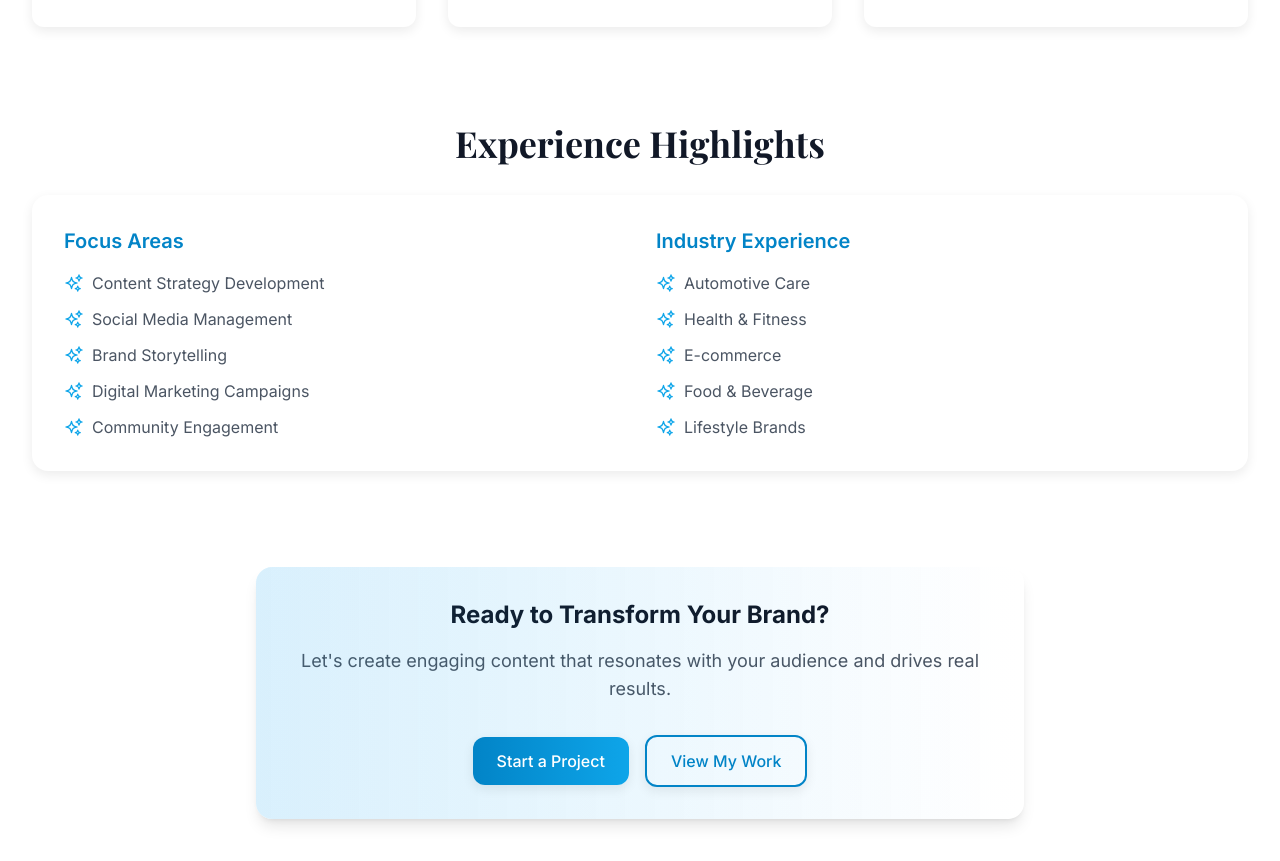
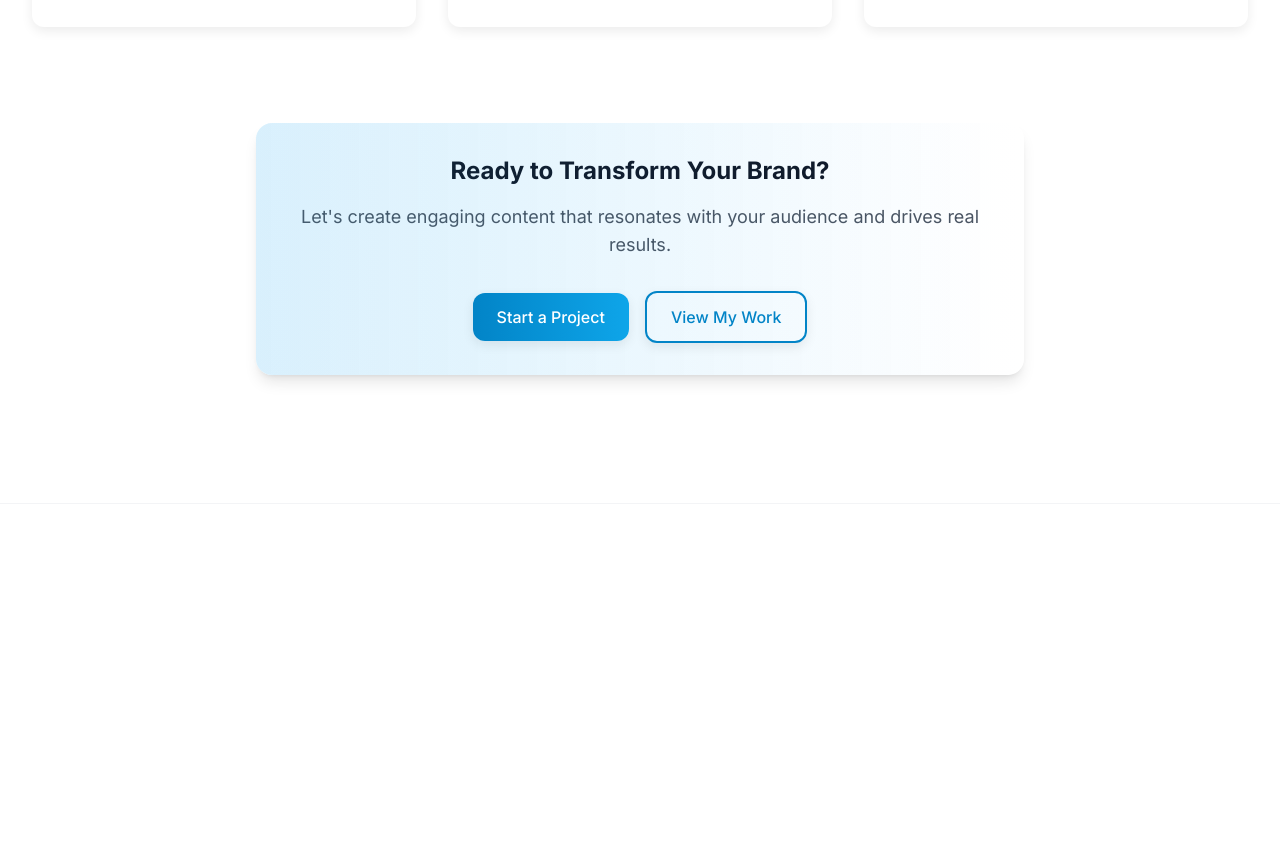
Before and after one commit to YoussefAbdelmaksod1/Abdelrahman-s_portfolio, a Next.js app: page /about in a window 1280 px wide. Shown: the part 1683-2544 px from the top of the page. After the commit the page ends 2187 px from the top, so only its background shows below. Built offline with nearby package versions, Linux system fonts and the light colour scheme; a web font is replaced by a local one.

Commit message:
new version

```diff
--- a/src/app/about/page.tsx
+++ b/src/app/about/page.tsx
@@ -289,70 +289,6 @@ export default function AboutPage() {
                 ))}
               </motion.div>
 
-              {/* Experience Highlights */}
-              <motion.div
-                className="mb-24"
-                initial={{ opacity: 0, y: 20 }}
-                whileInView={{ opacity: 1, y: 0 }}
-                viewport={{ once: true }}
-              >
-                <h2 className="heading-2 mb-8 text-center">Experience Highlights</h2>
-                <div className="bg-white dark:bg-gray-800 rounded-2xl p-8 shadow-[0_4px_12px_rgba(0,0,0,0.08)] dark:shadow-[0_4px_12px_rgba(0,0,0,0.2)] hover:shadow-[0_8px_24px_rgba(0,0,0,0.12)] dark:hover:shadow-[0_8px_24px_rgba(0,0,0,0.24)] transition-all duration-300">
-                  <div className="grid grid-cols-1 md:grid-cols-2 gap-8">
-                    <div className="space-y-6">
-                      <div>
-                        <h3 className="text-xl font-semibold text-primary-600 dark:text-primary-400 mb-4">Focus Areas</h3>
-                        <ul className="space-y-3">
-                          {[
-                            "Content Strategy Development",
-                            "Social Media Management",
-                            "Brand Storytelling",
-                            "Digital Marketing Campaigns",
-                            "Community Engagement"
-                          ].map((item) => (
-                            <motion.li
-                              key={item}
-                              className="flex items-center gap-2 text-gray-600 dark:text-gray-300"
-                              initial={{ opacity: 0, x: -20 }}
-                              whileInView={{ opacity: 1, x: 0 }}
-                              viewport={{ once: true }}
-                            >
-                              <SparklesIcon className="h-5 w-5 text-primary-500" />
-                              {item}
-                            </motion.li>
-                          ))}
-                        </ul>
-                      </div>
-                    </div>
-                    <div className="space-y-6">
-                      <div>
-                        <h3 className="text-xl font-semibold text-primary-600 dark:text-primary-400 mb-4">Industry Experience</h3>
-                        <ul className="space-y-3">
-                          {[
-                            "Automotive Care",
-                            "Health & Fitness",
-                            "E-commerce",
-                            "Food & Beverage",
-                            "Lifestyle Brands"
-                          ].map((item) => (
-                            <motion.li
-                              key={item}
-                              className="flex items-center gap-2 text-gray-600 dark:text-gray-300"
-                              initial={{ opacity: 0, x: -20 }}
-                              whileInView={{ opacity: 1, x: 0 }}
-                              viewport={{ once: true }}
-                            >
-                              <SparklesIcon className="h-5 w-5 text-primary-500" />
-                              {item}
-                            </motion.li>
-                          ))}
-                        </ul>
-                      </div>
-                    </div>
-                  </div>
-                </div>
-              </motion.div>
-
               {/* CTA Section */}
               <motion.div
                 className="text-center"
--- a/src/app/page.tsx
+++ b/src/app/page.tsx
@@ -85,9 +85,9 @@ export default function HomePage() {
       <Navigation />
       <main className="flex-grow">
         {/* Hero Section */}
-        <section className="relative min-h-screen overflow-hidden section-gradient pt-32 lg:pt-40">
-          <div className="container relative z-10">
-            <div className="grid items-center gap-12 lg:grid-cols-2">
+        <section className="relative min-h-screen overflow-hidden section-gradient pt-24 sm:pt-32 lg:pt-40">
+          <div className="container relative z-10 px-4 sm:px-6 lg:px-8">
+            <div className="grid items-center gap-8 sm:gap-12 lg:grid-cols-2">
               <motion.div
                 className="text-center lg:text-left"
                 initial={{ opacity: 0, x: -50 }}
@@ -95,7 +95,7 @@ export default function HomePage() {
                 transition={{ duration: 0.5 }}
               >
                 <motion.h1
-                  className="heading-1"
+                  className="text-3xl sm:text-4xl lg:text-5xl font-bold tracking-tight"
                   initial={{ opacity: 0, y: 20 }}
                   animate={{ opacity: 1, y: 0 }}
                   transition={{ delay: 0.2 }}
@@ -108,7 +108,7 @@ export default function HomePage() {
                   </span>
                 </motion.h1>
                 <motion.p
-                  className="mt-6 text-lg leading-8 text-gray-600 dark:text-gray-300"
+                  className="mt-4 sm:mt-6 text-base sm:text-lg leading-7 sm:leading-8 text-gray-600 dark:text-gray-300 max-w-xl mx-auto lg:mx-0"
                   initial={{ opacity: 0 }}
                   animate={{ opacity: 1 }}
                   transition={{ delay: 0.4 }}
@@ -116,15 +116,15 @@ export default function HomePage() {
                   Passionate content creator specializing in crafting compelling digital experiences that resonate with audiences and drive meaningful engagement.
                 </motion.p>
                 <motion.div
-                  className="mt-10 flex items-center justify-center gap-x-6 lg:justify-start"
+                  className="mt-8 sm:mt-10 flex items-center justify-center gap-4 sm:gap-x-6 lg:justify-start"
                   initial={{ opacity: 0, y: 20 }}
                   animate={{ opacity: 1, y: 0 }}
                   transition={{ delay: 0.6 }}
                 >
-                  <Link href="/portfolio" className="btn-primary">
+                  <Link href="/portfolio" className="btn-primary px-6 py-2.5 sm:px-8 sm:py-3 text-sm sm:text-base">
                     View My Projects
                   </Link>
-                  <Link href="/contact" className="btn-outline">
+                  <Link href="/contact" className="btn-outline px-6 py-2.5 sm:px-8 sm:py-3 text-sm sm:text-base">
                     Get in Touch
                   </Link>
                 </motion.div>
@@ -132,7 +132,7 @@ export default function HomePage() {
 
               {/* Profile Image with Animation */}
               <motion.div
-                className="relative mx-auto aspect-square w-full max-w-md"
+                className="relative mx-auto aspect-square w-full max-w-sm sm:max-w-md"
                 initial={{ opacity: 0, scale: 0.8 }}
                 animate={{ opacity: 1, scale: 1 }}
                 transition={{ duration: 0.5, delay: 0.3 }}
@@ -662,58 +662,60 @@ export default function HomePage() {
         </section>
 
         {/* Skills Section */}
-        <section className="relative section-alt py-24 sm:py-32">
-          <div className="container">
+        <section className="relative section-alt py-16 sm:py-24 lg:py-32">
+          <div className="container px-4 sm:px-6 lg:px-8">
             <motion.div
               className="mx-auto max-w-2xl text-center"
               initial={{ opacity: 0, y: 20 }}
               whileInView={{ opacity: 1, y: 0 }}
               viewport={{ once: true }}
             >
-              <h2 className="heading-2">Skills & Expertise</h2>
-              <p className="mt-4 text-lg leading-8 text-gray-600 dark:text-gray-300">
+              <h2 className="heading-2 text-3xl sm:text-4xl lg:text-5xl">Skills & Expertise</h2>
+              <p className="mt-4 text-base sm:text-lg leading-7 sm:leading-8 text-gray-600 dark:text-gray-300">
                 A diverse skill set in content creation, marketing, and digital strategy
               </p>
             </motion.div>
 
-            <div className="mt-16 grid gap-12 lg:grid-cols-2">
+            <div className="mt-12 sm:mt-16 grid gap-6 sm:gap-8 lg:gap-12 md:grid-cols-2">
               {[
                 {
                   title: "Content Creation",
                   skills: [
-                    { name: "Creative Writing", icon: "✍️" },
-                    { name: "Design Enhancement", icon: "🎨" },
-                    { name: "Art Direction", icon: "🎭" },
+                    { name: "Content Writing & Copywriting", icon: "✍️" },
                     { name: "Storytelling", icon: "📖" },
-                    { name: "Content Planning", icon: "📋" },
-                    { name: "Brand Voice", icon: "🎯" }
+                    { name: "Scriptwriting", icon: "🎬" },
+                    { name: "Social Media Marketing", icon: "📱" },
+                    { name: "Visual Branding", icon: "🎨" },
+                    { name: "Creative Campaign Development", icon: "🚀" },
+                    { name: "Content Repurposing", icon: "🔄" }
                   ],
                   gradient: "from-rose-400 to-purple-500"
                 },
                 {
-                  title: "Digital Marketing",
+                  title: "Strategic & Analytical",
                   skills: [
-                    { name: "Social Media", icon: "📱" },
-                    { name: "Content Strategy", icon: "🎯" },
-                    { name: "Brand Development", icon: "⭐" },
-                    { name: "Analytics", icon: "📊" },
-                    { name: "Campaign Management", icon: "🚀" },
-                    { name: "Market Research", icon: "🔍" }
+                    { name: "Brand Strategy", icon: "⭐" },
+                    { name: "Market Research", icon: "📊" },
+                    { name: "Insights Analytics", icon: "📈" },
+                    { name: "SWOT Analysis", icon: "🎯" },
+                    { name: "Competitive Analysis", icon: "🔍" },
+                    { name: "Conversion Optimization", icon: "📈" },
+                    { name: "Performance Tracking", icon: "📋" }
                   ],
                   gradient: "from-blue-400 to-cyan-500"
                 }
               ].map((category, index) => (
                 <motion.div
                   key={category.title}
-                  className="relative overflow-hidden bg-white dark:bg-gray-800 rounded-2xl p-8 shadow-lg"
+                  className="relative overflow-hidden bg-white dark:bg-gray-800 rounded-2xl p-6 sm:p-8 shadow-lg"
                   initial={{ opacity: 0, y: 20 }}
                   whileInView={{ opacity: 1, y: 0 }}
                   transition={{ delay: index * 0.2 }}
                 >
-                  <h3 className={`text-2xl font-bold mb-8 bg-gradient-to-r ${category.gradient} bg-clip-text text-transparent`}>
+                  <h3 className={`text-xl sm:text-2xl font-bold mb-6 sm:mb-8 bg-gradient-to-r ${category.gradient} bg-clip-text text-transparent`}>
                     {category.title}
                   </h3>
-                  <div className="grid gap-4">
+                  <div className="grid gap-3 sm:gap-4">
                     {category.skills.map((skill, skillIndex) => (
                       <motion.div
                         key={skill.name}
@@ -723,9 +725,9 @@ export default function HomePage() {
                         transition={{ delay: skillIndex * 0.1 }}
                         whileHover={{ x: 10 }}
                       >
-                        <div className="flex items-center gap-4 p-4 bg-gray-50 dark:bg-gray-700/50 rounded-xl transition-all duration-300 hover:shadow-md">
-                          <span className="text-2xl">{skill.icon}</span>
-                          <span className="text-lg font-medium text-gray-800 dark:text-gray-200">
+                        <div className="flex items-center gap-3 sm:gap-4 p-3 sm:p-4 bg-gray-50 dark:bg-gray-700/50 rounded-xl transition-all duration-300 hover:shadow-md">
+                          <span className="text-xl sm:text-2xl">{skill.icon}</span>
+                          <span className="text-base sm:text-lg font-medium text-gray-800 dark:text-gray-200">
                             {skill.name}
                           </span>
                         </div>
@@ -815,6 +817,76 @@ export default function HomePage() {
           </div>
         </section>
       </main>
+
+      {/* Footer */}
+      <footer className="bg-white dark:bg-gray-900">
+        <div className="container px-4 sm:px-6 lg:px-8 py-12 sm:py-16">
+          <div className="grid gap-8 sm:gap-12 md:grid-cols-2 lg:grid-cols-4">
+            <div className="space-y-4 sm:space-y-6">
+              <h3 className="text-lg sm:text-xl font-semibold text-gray-900 dark:text-white">About Me</h3>
+              <p className="text-sm sm:text-base text-gray-600 dark:text-gray-300">
+                Content creator and digital storyteller passionate about crafting engaging narratives and building meaningful connections.
+              </p>
+            </div>
+
+            <div className="space-y-4 sm:space-y-6">
+              <h3 className="text-lg sm:text-xl font-semibold text-gray-900 dark:text-white">Quick Links</h3>
+              <ul className="space-y-2 sm:space-y-3">
+                {['Portfolio', 'About', 'Services', 'Contact'].map((item) => (
+                  <li key={item}>
+                    <Link
+                      href={`/${item.toLowerCase()}`}
+                      className="text-sm sm:text-base text-gray-600 dark:text-gray-300 hover:text-primary-600 dark:hover:text-primary-400 transition-colors"
+                    >
+                      {item}
+                    </Link>
+                  </li>
+                ))}
+              </ul>
+            </div>
+
+            <div className="space-y-4 sm:space-y-6">
+              <h3 className="text-lg sm:text-xl font-semibold text-gray-900 dark:text-white">Connect</h3>
+              <div className="flex gap-4">
+                {socialLinks.map((social) => (
+                  <Link
+                    key={social.name}
+                    href={social.url}
+                    className="text-gray-600 dark:text-gray-300 hover:text-primary-600 dark:hover:text-primary-400 transition-colors"
+                    target="_blank"
+                    rel="noopener noreferrer"
+                  >
+                    <span className="text-xl sm:text-2xl">{social.icon}</span>
+                  </Link>
+                ))}
+              </div>
+            </div>
+
+            <div className="space-y-4 sm:space-y-6">
+              <h3 className="text-lg sm:text-xl font-semibold text-gray-900 dark:text-white">Newsletter</h3>
+              <form className="flex flex-col sm:flex-row gap-3">
+                <input
+                  type="email"
+                  placeholder="Enter your email"
+                  className="flex-1 px-4 py-2 text-sm sm:text-base rounded-lg border border-gray-300 dark:border-gray-600 focus:ring-2 focus:ring-primary-500 dark:bg-gray-800"
+                />
+                <button
+                  type="submit"
+                  className="btn-primary px-6 py-2 text-sm sm:text-base whitespace-nowrap"
+                >
+                  Subscribe
+                </button>
+              </form>
+            </div>
+          </div>
+
+          <div className="mt-12 sm:mt-16 pt-8 border-t border-gray-200 dark:border-gray-700">
+            <p className="text-center text-sm sm:text-base text-gray-500 dark:text-gray-400">
+              © {new Date().getFullYear()} Abdelrahman Younes. All rights reserved.
+            </p>
+          </div>
+        </div>
+      </footer>
     </>
   )
 }
```
